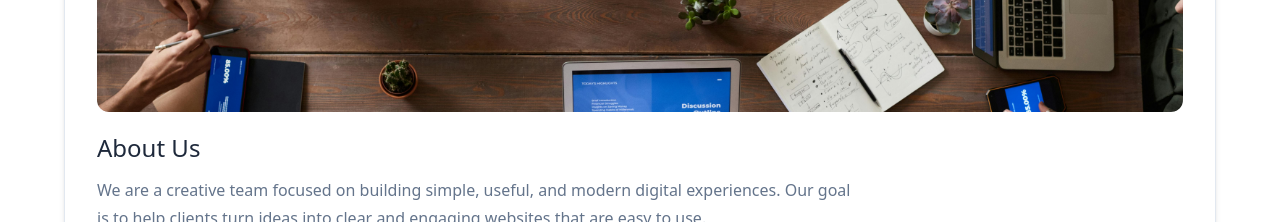
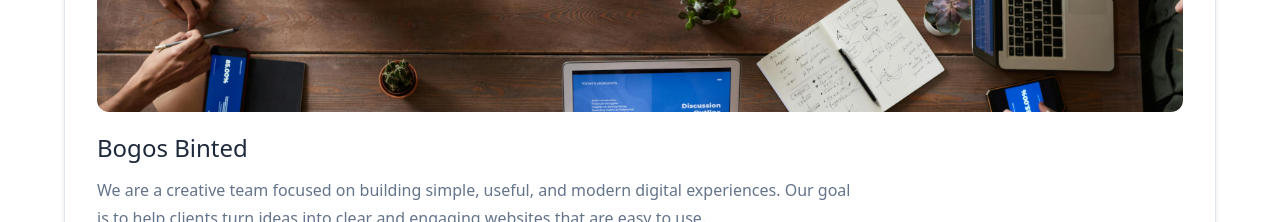
Before and after one commit to lexinrcs/reactjs-tutorial, a React (Vite) app: page / in a window 1280 px wide. Shown: the part 1160-1382 px from the top of the page. Built offline with nearby package versions, Linux system fonts and the light colour scheme.

Commit message:
Test commit

```diff
--- a/src/components/aboutUs/index.jsx
+++ b/src/components/aboutUs/index.jsx
@@ -10,7 +10,7 @@ const AboutUs = () => {
             />
 
             <h2 className="mb-3 text-2xl font-manulife-bold text-slate-800">
-                About Us
+                Bogos Binted
             </h2>
 
             <p className="mb-4 max-w-3xl leading-7 text-slate-500">
```
